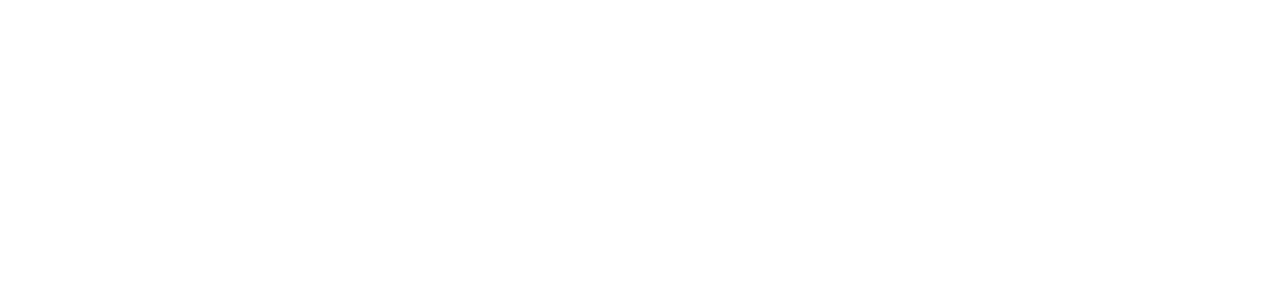
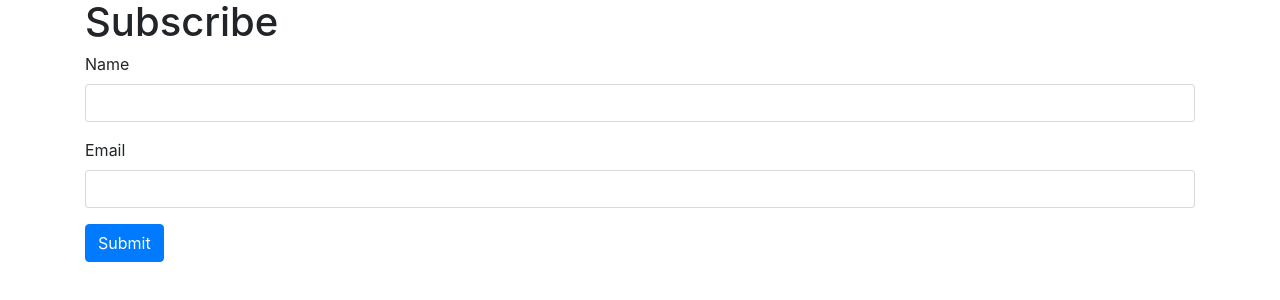
Before and after one commit to infiniteoo/NODEJS-recaptcha_v2_client_server_implementation, a website: page index.html in a window 1280 px wide. Drawn offline with nearby package versions, Linux system fonts and the light colour scheme.

Commit message:
implemented HTML markup for project

```diff
--- a/index.html
+++ b/index.html
@@ -14,5 +14,27 @@
     <script src="https://www.google.com/recaptcha/api.js"></script>
     <title>Subscribe Form</title>
   </head>
-  <body></body>
+  <body>
+    <div class="container">
+      <h1>Subscribe</h1>
+      <form id="subscribeForm">
+        <div class="form-group">
+          <label for="name">Name</label>
+          <input type="text" name="name" id="name" class="form-control" />
+        </div>
+        <div class="form-group">
+          <label for="email">Email</label>
+          <input type="text" name="email" id="email" class="form-control" />
+        </div>
+        <div class="form-group">
+          <div
+            class="g-recaptcha"
+            data-sitekey="6LdpvDEUAAAAAMy8x0y8PS99j4BavfO2oBdVTQGZ"
+          ></div>
+        </div>
+        <input type="submit" value="Submit" class="btn btn-primary" />
+      </form>
+    </div>
+    <script src="main.js"></script>
+  </body>
 </html>
```
Also changed, not shown: main.js (added).
